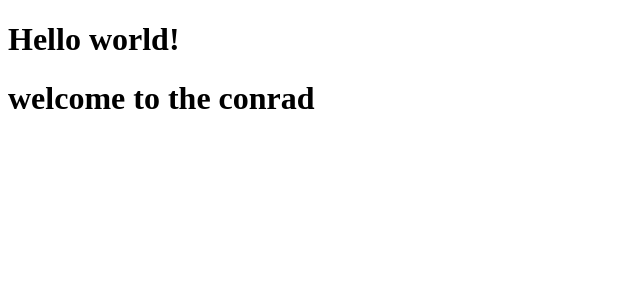
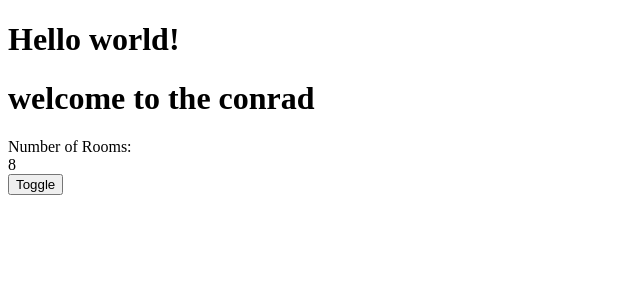
Before and after one commit to shubhambodane/hotelinventoryapp, an Angular app: page / in a window 1280 px wide. Shown: the top 300 px of the page, without its empty margins (0-640 px from the left). Built offline with nearby package versions, Linux system fonts and the light colour scheme.

Commit message:
added data binding

```diff
--- a/src/app/rooms/rooms.component.html
+++ b/src/app/rooms/rooms.component.html
@@ -1 +1,6 @@
 <h1> welcome to {{hotelName}}</h1>
+<div [hidden]="hideRooms">
+    Number of Rooms:
+    <div [innerText]="numberOfRooms"></div>
+</div>
+<button (click)="toggle()">Toggle</button>
--- a/src/app/rooms/rooms.component.ts
+++ b/src/app/rooms/rooms.component.ts
@@ -9,4 +9,11 @@
 })
 export class RoomsComponent {
   hotelName = 'the conrad';
+  numberOfRooms = 8;
+
+  hideRooms = false;
+
+  toggle() {
+    this.hideRooms = !this.hideRooms;
+  }
 }
```
